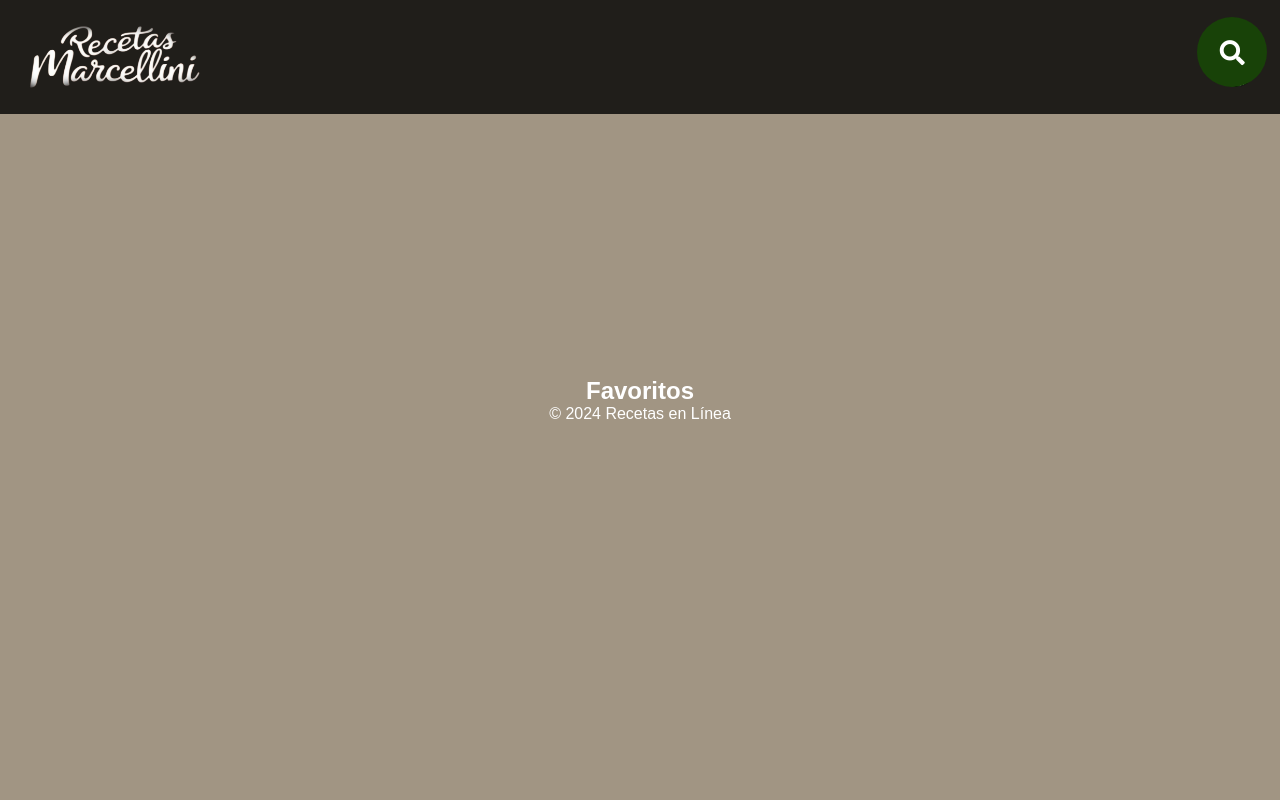
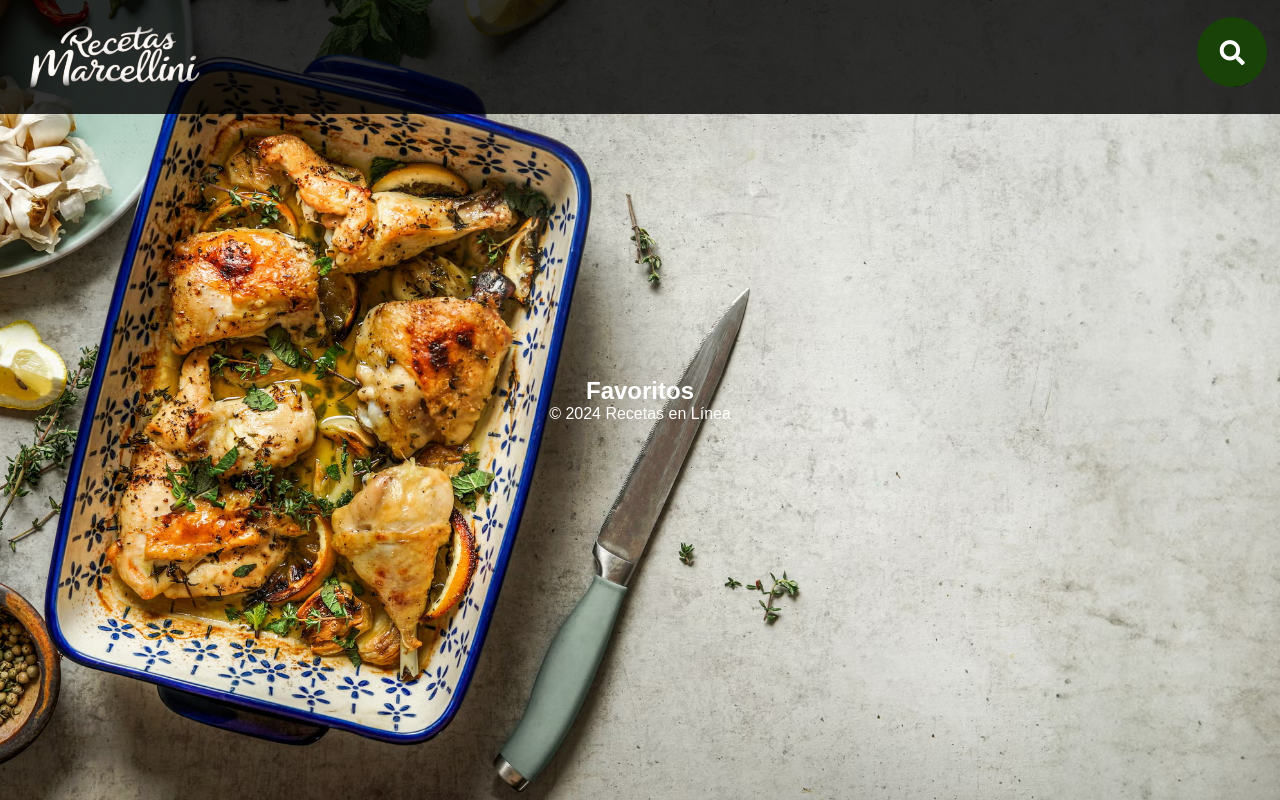
Before and after one commit to RafaelMarcelliniB/DESARROLLO-WEB-, a plain HTML site: page index.html in a window 1280 px wide. Drawn offline with Linux system fonts and the light colour scheme.

Commit message:
Update index.html

```diff
--- a/index.html
+++ b/index.html
@@ -8,7 +8,7 @@
     <link href="https://fonts.googleapis.com/css2?family=Satisfy&display=swap" rel="stylesheet">
     <link rel="stylesheet" href="https://use.fontawesome.com/releases/v5.6.3/css/all.css">
 </head>
-<body >
+<body background="data/fondo.jpg">
     <header>
         <img src="data/Logo.png" alt="">
 
```
